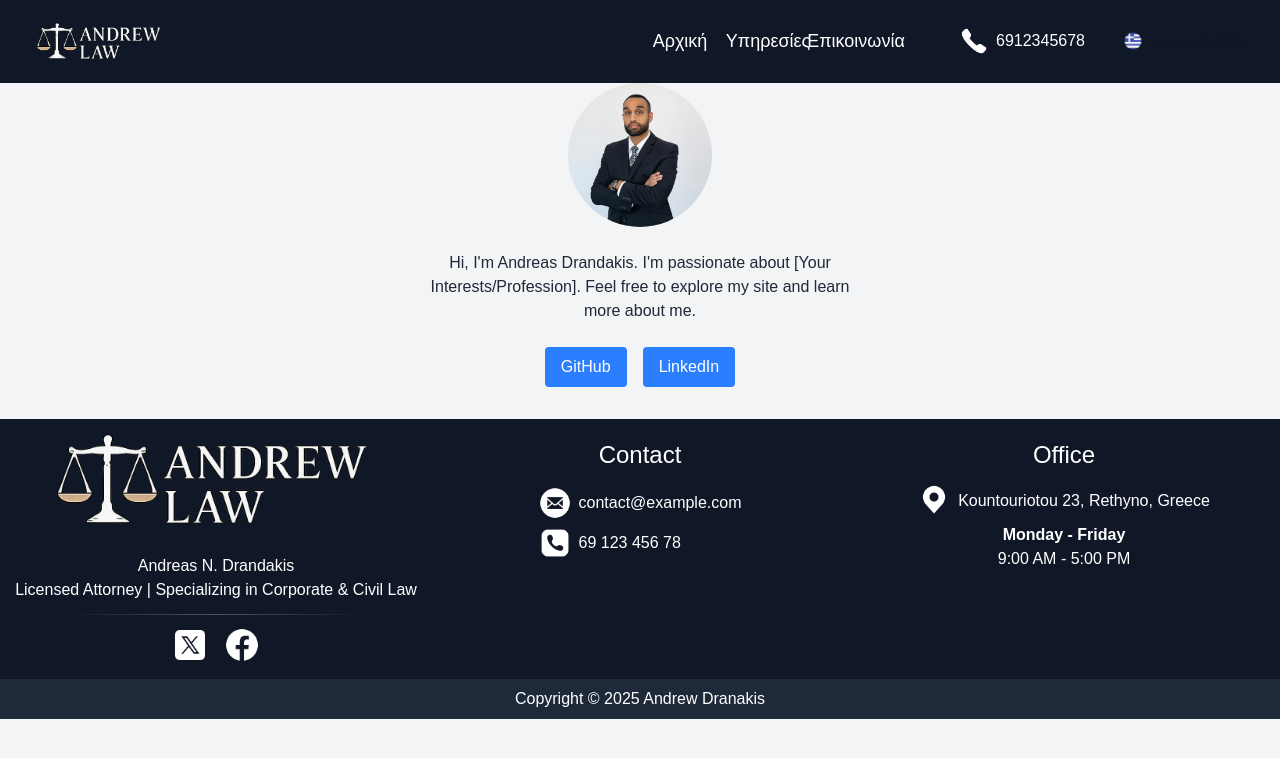
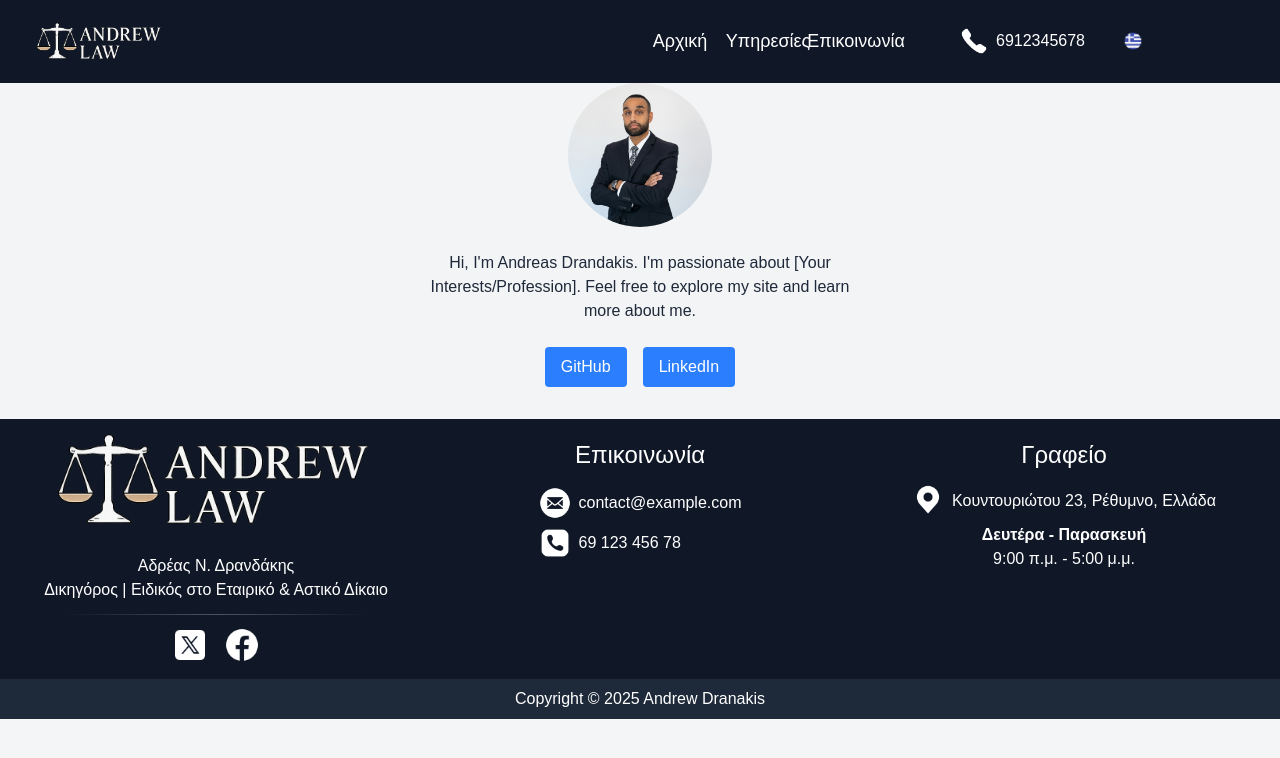
Before and after one commit to MichalisGiannoudis/ProjectDrew, a Next.js app: page / in a window 1280 px wide. Shown: the top 758 px of the page. Built offline with nearby package versions, Linux system fonts and the light colour scheme.

Commit message:
completed localization for footer as well

```diff
--- a/src/components/footer.component.tsx
+++ b/src/components/footer.component.tsx
@@ -1,6 +1,16 @@
+'use client'
+
 import { Devider } from "./devider.component";
+import { useContent } from "@/hooks/useContent";
+import { Language } from "@/types/language.interface";
+import { useThemeStore } from "@/store/theme.store";
+import { FooterContent } from "@/types/content.interface";
 
 export default function Footer() {
+
+  const languageState = useThemeStore(state => state.language);
+  const { nameLabel, progessionLabel, contactLabel, officeLabel, officeAddress, daysLabel, hoursLabel } = useContent(languageState === Language.Greek ? 'footerGR' : 'footerEN') as FooterContent;
+
   return (
     <footer className="mt-8 text-center bg-gray-900 text-white w-full h-auto">
       <div className="grid grid-cols-1 md:grid-cols-3 gap-2 p-2">
@@ -8,8 +18,8 @@ export default function Footer() {
         <div className="flex flex-col justify-center items-center">
           <div>
             <img src="/logo-cropped.png" className="w-100 h-auto mb-5"/>
-            <p> Andreas N. Drandakis </p>
-            <p> Licensed Attorney | Specializing in Corporate & Civil Law </p>
+            <p> {nameLabel} </p>
+            <p> {progessionLabel} </p>
             <div className="mb-3 mt-3">
               <Devider />
             </div>
@@ -28,7 +38,7 @@ export default function Footer() {
         </div>
         {/* Contact Info */}
         <div className="flex flex-col items-center md:items-center md:mt-3 justify-center md:justify-start">
-          <p className="text-2xl mb-3"> Contact </p>
+          <p className="text-2xl mb-3"> {contactLabel} </p>
           <div className="flex flex-col items-center md:items-start p-1">
             <div className="flex flex-col items-center md:flex-row md:items-start md:gap-2 md:mb-2">
               <img className="w-8 h-8" src="/email-icon.png"/>
@@ -46,13 +56,13 @@ export default function Footer() {
         {/* Address & Hours */}
         <div className="flex flex-col items-center md:items-center md:mt-3 justify-center md:justify-start">
           <div className="flex flex-col justify-center items-center">
-            <p className="text-2xl mb-3"> Office </p>
+            <p className="text-2xl mb-3"> {officeLabel} </p>
             <div className="flex flex-col items-center md:flex-row md:items-start md:gap-2 md:mb-1">
               <img className="w-8 h-8" src="location-icon.png"/>
-              <p className="flex items-center justify-center h-9"> Kountouriotou 23, Rethyno, Greece </p>
+              <p className="flex items-center justify-center h-9"> {officeAddress} </p>
             </div>
-            <p className="font-semibold"> Monday - Friday</p>
-            <p> 9:00 AM - 5:00 PM </p>
+            <p className="font-semibold"> {daysLabel} </p>
+            <p> {hoursLabel} </p>
           </div>
         </div>
       </div>
--- a/src/components/header.component.tsx
+++ b/src/components/header.component.tsx
@@ -47,9 +47,9 @@ export default function Header() {
       {openMenu &&
       <div className="absolute mt-21 mr-5 right-0 bg-gray-800 text-white w-48 p-4 rounded-md shadow-lg">
         <div>
-          <a href="/" className="block px-4 py-2 hover:bg-gray-700">Home</a>
-          <a href="/" className="block px-4 py-2 hover:bg-gray-700">Services</a>
-          <a href="/" className="block px-4 py-2 hover:bg-gray-700">Contact</a>
+          <a href="/" className="block px-4 py-2 hover:bg-gray-700">{homeOption}</a>
+          <a href="/" className="block px-4 py-2 hover:bg-gray-700">{servicesOption}</a>
+          <a href="/" className="block px-4 py-2 hover:bg-gray-700">{contactOption}</a>
           <></>
         </div>
       </div>}
--- a/src/content/footer.content.ts
+++ b/src/content/footer.content.ts
@@ -1,17 +1,19 @@
 export const FooterContentEN = {
-    pageId: 'houses-page',
-    founderLabel: 'Founder',
-    houseSearchLabel: 'Search houses...',
-    houseSearchEmptyResultsLabel: 'No results found, please try again.',
-    houseSearchErrorLabel: 'Error',
-    houseTraitSearchLabel: 'Search houses traits...',
+    nameLabel: 'Andreas N. Drandakis',
+    progessionLabel: 'Licensed Attorney | Specializing in Corporate & Civil Law',
+    contactLabel: 'Contact',
+    officeLabel: 'Office',
+    officeAddress: 'Kountouriotou 23, Rethyno, Greece',
+    daysLabel: 'Monday - Friday',
+    hoursLabel: '9:00 AM - 5:00 PM',
 }
 
 export const FooterContentGR = {
-    pageId: 'houses-page',
-    founderLabel: 'Founder',
-    houseSearchLabel: 'Search houses...',
-    houseSearchEmptyResultsLabel: 'No results found, please try again.',
-    houseSearchErrorLabel: 'Error',
-    houseTraitSearchLabel: 'Search houses traits...',
+    nameLabel: 'Αδρέας Ν. Δρανδάκης',
+    progessionLabel: 'Δικηγόρος | Ειδικός στο Εταιρικό & Αστικό Δίκαιο',
+    contactLabel: 'Επικοινωνία',
+    officeLabel: 'Γραφείο',
+    officeAddress: 'Κουντουριώτου 23, Ρέθυμνο, Ελλάδα',
+    daysLabel: 'Δευτέρα - Παρασκευή',
+    hoursLabel: '9:00 π.μ. - 5:00 μ.μ.',
 }
```
Also changed, not shown: src/types/content.interface.ts (+7 -6 lines).
